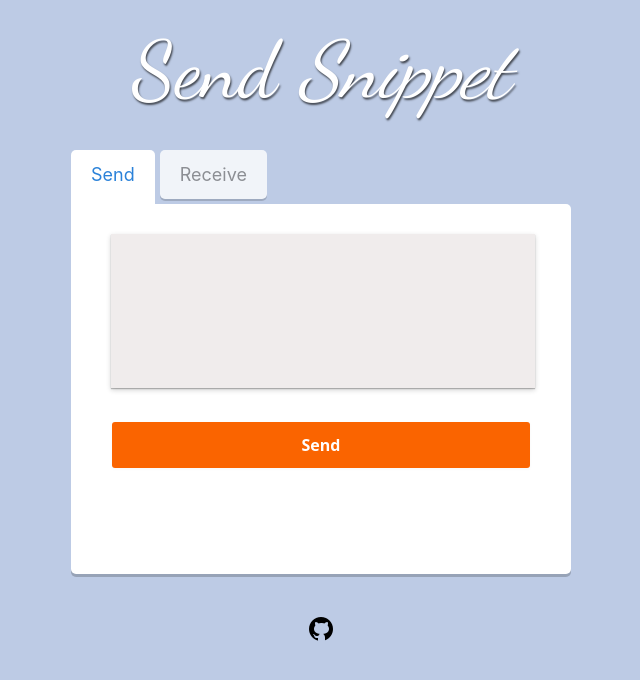
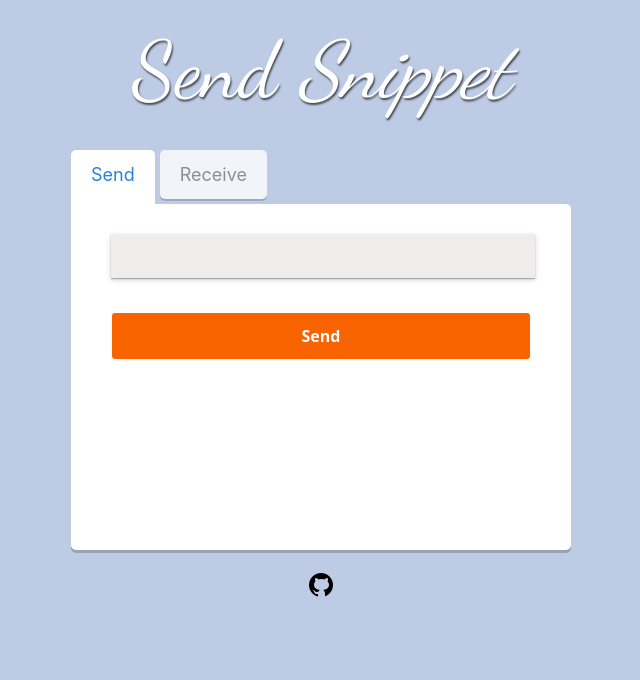
Before and after one commit to nicolaslee2000/SendSnippet, a React (Create React App) app: page / in a window 1280 px wide. Shown: the top 680 px of the page, without its empty margins (319-959 px from the left). Built offline with nearby package versions, Linux system fonts and the light colour scheme; a web font is replaced by a local one.

Commit message:
refactor(TabContainer.css): changed auto generated css to custom css

```diff
--- a/package.json
+++ b/package.json
@@ -10,10 +10,11 @@
     "react": "^18.2.0",
     "react-dom": "^18.2.0",
     "react-scripts": "5.0.1",
+    "react-transition-group": "^4.4.5",
     "web-vitals": "^2.1.4"
   },
   "devDependencies": {
-    "@babel/plugin-proposal-private-property-in-object":"7.21.11"
+    "@babel/plugin-proposal-private-property-in-object": "7.21.11"
   },
   "scripts": {
     "start": "react-scripts start",
--- a/public/index.html
+++ b/public/index.html
@@ -4,10 +4,7 @@
     <meta charset="utf-8" />
     <meta name="viewport" content="width=device-width, initial-scale=1" />
     <meta name="theme-color" content="#000000" />
-    <meta
-      name="description"
-      content="Web site created using create-react-app"
-    />
+    <meta name="description" content="App for sending texts without login" />
     <link rel="preconnect" href="https://fonts.googleapis.com" />
     <link rel="preconnect" href="https://fonts.gstatic.com" crossorigin />
     <link
@@ -30,15 +27,12 @@
       It will be replaced with the URL of the `public` folder during the build.
       Only files inside the `public` folder can be referenced from the HTML.
 
-      Unlike "/favicon.ico" or "favicon.ico", "%PUBLIC_URL%/favicon.ico" will
-      work correctly both with client-side routing and a non-root public URL.
-      Learn how to configure a non-root public URL by running `npm run build`.
+
     -->
     <title>Send Snippet</title>
   </head>
   <body>
     <noscript>You need to enable JavaScript to run this app.</noscript>
     <div id="root"></div>
-
   </body>
 </html>
--- a/src/components/TabContainer/TabContainer.css
+++ b/src/components/TabContainer/TabContainer.css
@@ -1,22 +1,77 @@
 @import url(https://fonts.googleapis.com/css?family=Gabriela);
 @import url(https://fonts.googleapis.com/css?family=Open+Sans);
 
-.tabContainer {
+.tabs-container {
   max-width: 980px;
   min-width: 500px;
+  min-height: 400px;
+  max-height: 600px;
+  height: 400px;
   margin: 0;
   margin-bottom: 20px;
   padding: 0;
   outline: none;
+  display: flex;
+  flex-direction: column;
+}
+.tabs > input {
+  position: absolute;
+  left: -9999px;
 }
 .tab {
+  display: inline-block;
+  border: 0;
+  outline: none;
+  cursor: pointer;
+  padding: 0 20px;
+  font-size: 18px;
+  line-height: 49px;
+  margin: 0 5px 5px 0;
+  border-radius: 5px;
+  background: #fff;
+  box-shadow: 0 2px rgba(0, 0, 0, 0.2);
+  color: #808080;
+  opacity: 0.8;
   transition: all 0.2s;
   -o-transition: all 0.2s;
   -ms-transition: all 0.2s;
   -moz-transition: all 0.2s;
   -webkit-transition: all 0.2s;
 }
-.tab-content-container {
+.tab:hover {
+  opacity: 1;
+}
+input:checked + .tab {
+  background: #fff;
+  margin-bottom: 0;
+  padding-bottom: 5px;
+  border-bottom-right-radius: 0;
+  border-bottom-left-radius: 0;
+  color: #2b82d9;
+  opacity: 1;
+  box-shadow: 0 0px;
+}
+.tabContent-container {
+  background: #fff;
+  margin: 0;
+  padding: 0;
+  border: 0;
+  width: 100%;
+  height: 100%;
+  padding: 30px 40px 40px;
+  box-sizing: border-box;
+  text-align: left;
+  border-radius: 5px;
+  box-shadow: 0 3px rgba(0, 0, 0, 0.2);
+  transition: all 0.5s;
+  -o-transition: all 0.5s;
+  -ms-transition: all 0.5s;
+  -moz-transition: all 0.5s;
+  -webkit-transition: all 0.5s;
+}
+
+
+/* .tab-content-container {
   background: #fff;
   list-style: none;
   position: relative;
@@ -29,35 +84,16 @@
   font-size: 13px;
   width: 100%;
   height: 400px;
-}
-.tab-content {
+} */
+/* .tab-content {
   width: 100%;
   height: 100%;
-  position: relative;
-}
+} */
 /**/
 /* auto generated CSS start */
 /**/
-.tabContainer > input {
-  position: absolute;
-  left: -9999px;
-}
-.tabContainer > label {
-  position: relative;
-  display: inline-block;
-  margin: 0;
-  padding: 0;
-  border: 0;
-  outline: none;
-  cursor: pointer;
-  transition: all 0.2s;
-  /* -o-transition: all 0.1s;
-  -ms-transition: all 0.1s;
-  -moz-transition: all 0.1s;
-  -webkit-transition: all 0.1s; */
-}
 
-.tabContainer > ul {
+/* .tabContainer > ul {
   list-style: none;
   position: relative;
   display: block;
@@ -67,8 +103,8 @@
   border: 0;
   outline: none;
   font-size: 13px;
-}
-.tabContainer > ul > li {
+} */
+/* .tabContainer > ul > li {
   position: relative;
   width: 100%;
   overflow: auto;
@@ -90,7 +126,7 @@
   opacity: 1;
   -webkit-transform: scale(1, 1);
   transform: scale(1, 1);
-}
+} */
 
 /*----------------------------------------------------------------------------*/
 /*                                 EXTENSIONS                                 */
@@ -120,13 +156,13 @@
 /**/
 /* animation effects */
 /**/
-.tabContainer-effect-scale > ul > li {
+/* .tabContainer-effect-scale > ul > li {
   -webkit-transform: scale(0.1, 0.1);
   transform: scale(0.1, 0.1);
 }
 .tabContainer-effect-slide-top > ul > li {
   top: -40px;
-}
+} */
 
 /*----------------------------------------------------------------------------*/
 /*                               RESPONSIVENESS                               */
@@ -135,20 +171,20 @@
 /**/
 /* pad */
 /**/
-@media screen and (max-width: 980px) {
-}
+/* @media screen and (max-width: 980px) {
+} */
 
 /**/
 /* phone */
 /**/
-@media screen and (max-width: 767px) {
+/* @media screen and (max-width: 767px) {
   .tabContainer > label {
     display: block;
   }
   .tabContainer > .right {
     float: none;
   }
-}
+} */
 
 /*----------------------------------------------------------------------------*/
 /*                                   THEMES                                   */
@@ -157,7 +193,7 @@
 /**/
 /* default */
 /**/
-.tabContainer > label {
+/* .tabContainer > label {
   padding: 0 20px;
   background: #e5e5e5;
   font-size: 18px;
@@ -181,18 +217,18 @@
   border-bottom-left-radius: 0;
   color: #2b82d9;
   opacity: 1;
-}
-.tabContainer > ul {
+} */
+/* .tabContainer > ul {
   background: #fff;
   text-align: left;
   border-radius: 5px;
   box-shadow: 0 3px rgba(0, 0, 0, 0.2);
-}
+} */
 
-.tabContainer > .tab-content-first:checked ~ ul {
+/* .tabContainer > .tab-content-first:checked ~ ul {
   border-top-left-radius: 0;
-}
-@media screen and (max-width: 767px) {
+} */
+/* @media screen and (max-width: 767px) {
   .tabContainer > label {
     margin-right: 0;
   }
@@ -204,7 +240,7 @@
   .tabContainer > .tab-content-first:checked ~ ul {
     border-top-left-radius: 5px;
   }
-}
+} */
 
 /*----------------------------------------------------------------------------*/
 /*                               CUSTOMIZATION                                */
@@ -213,7 +249,7 @@
 /**/
 /* height */
 /**/
-.tabContainer > ul,
+/* .tabContainer > ul,
 .tabContainer > ul > li {
   height: 370px;
-}
+} */
--- a/src/components/TabContainer/TabContainer.js
+++ b/src/components/TabContainer/TabContainer.js
@@ -4,38 +4,50 @@ import ReceiveTab from "../tabs/ReceiveTab/ReceiveTab";
 import SendTab from "../tabs/SendTab/SendTab";
 
 export default function TabContainer() {
-  //idle, sendTab, sent, receiveTab, receive
+  //idle, pending, loading
   const [status, setStatus] = useState("idle");
-  // const [loading, setLoading] = useState(false);
+  const [tab, setTab] = useState(1);
   return (
-    <div className="tabContainer">
-      <div className="tabContainer tabContainer-effect-scale">
+    <div className="tabs-container tabContainer-effect-scale">
+      <div className="tabs">
         <input
           type="radio"
-          name="tabContainer"
-          checked
+          checked={tab === 1}
           id="tab1"
-          className="tab-content-first"
           readOnly
           disabled={status !== "idle"}
+          onClick={(e) => {
+            setTab(1);
+          }}
         />
-        <label htmlFor="tab1">
-          <i className="icon-bolt"></i>Send
+        <label htmlFor="tab1" className="tab">
+          Send
         </label>
-
         <input
           type="radio"
-          name="tabContainer"
           id="tab2"
-          className="tab-content-2"
           readOnly
+          checked={tab === 2}
           disabled={status !== "idle"}
+          onClick={(e) => {
+            setTab(2);
+          }}
         />
-        <label htmlFor="tab2">
-          <i className="icon-picture"></i>Receive
+        <label htmlFor="tab2" className="tab">
+          Receive
         </label>
-
-        <ul>
+      </div>
+      <div
+        className="tabContent-container"
+        style={tab === 1 ? { borderTopLeftRadius: 0 } : { borderRadius: "5px" }}
+      >
+        {tab === 1 ? (
+          <SendTab status={status} setStatus={setStatus} />
+        ) : (
+          <ReceiveTab status={status} setStatus={setStatus} />
+        )}
+      </div>
+      {/* <ul>
         <li className="tab-content-first">
           <SendTab status={status} setStatus={setStatus} />
         </li>
@@ -43,8 +55,7 @@ export default function TabContainer() {
         <li className="tab-content-2">
           <ReceiveTab status={status} setStatus={setStatus} />
         </li>
-        </ul>
-      </div>
+      </ul> */}
     </div>
   );
 }
--- a/src/components/tabs/SendTab/SendTab.css
+++ b/src/components/tabs/SendTab/SendTab.css
@@ -19,12 +19,10 @@ textarea:focus::placeholder {
   color: transparent;
 }
 .sendButton-container {
-  position: absolute;
   margin-top: 30px;
   width: 100%;
 }
 .cancelButton-container {
-  position: absolute;
   margin-top: 35px;
   width: 100%;
 }
```
Also changed, not shown: public/manifest.json, 1 other file (tests, documents, lock files or other folders). Lines whose indentation alone changed are shown as unchanged.
